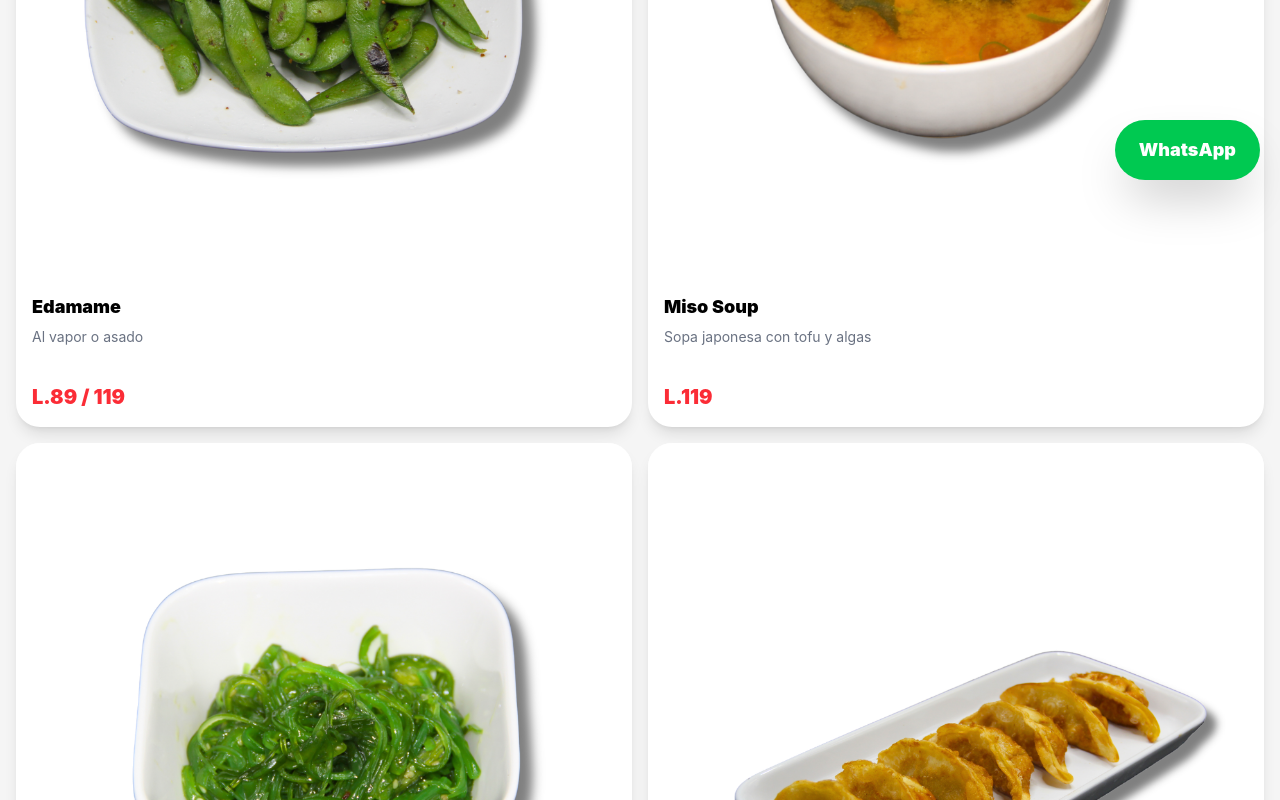
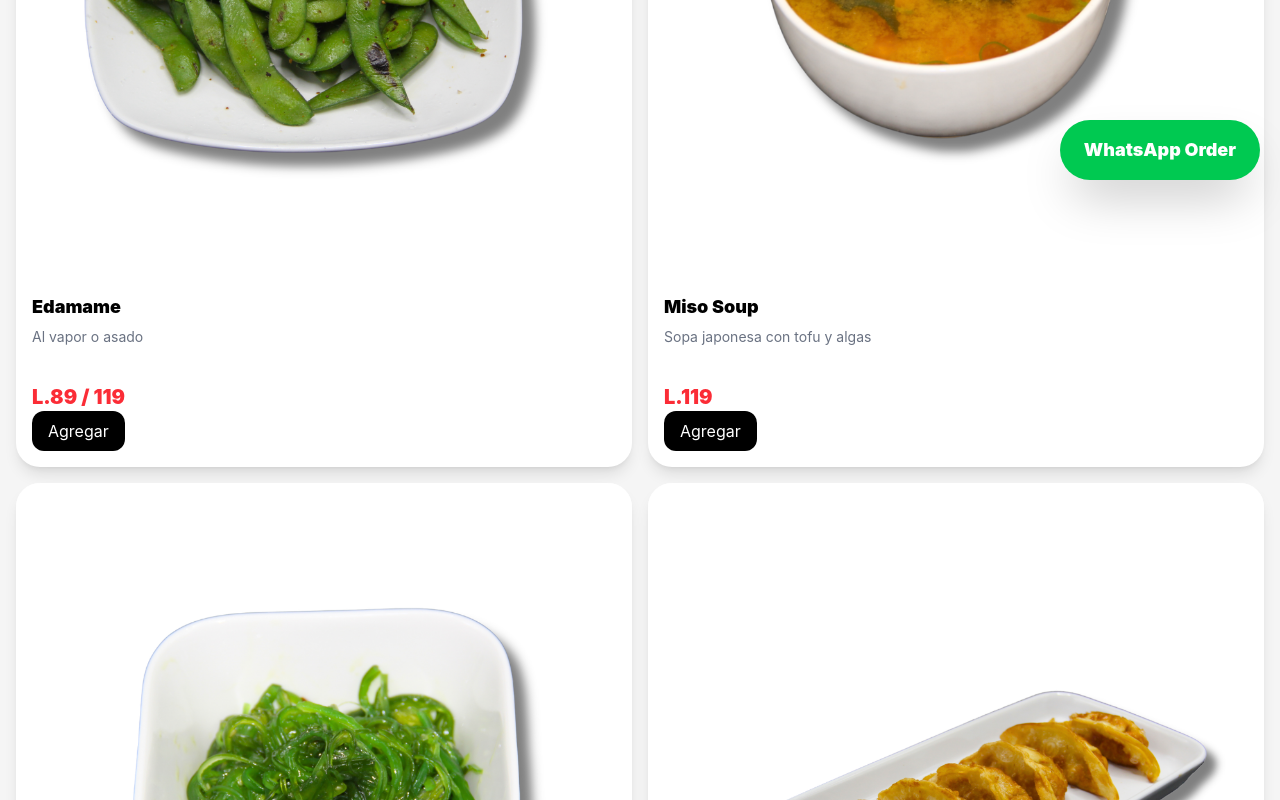
Before and after one commit to jackma0625/yamato-menu, a React (Vite) app: page / in a window 1280 px wide. Shown: the part 600-1400 px from the top of the page. Built offline with nearby package versions, Linux system fonts and the light colour scheme.

Commit message:
add whatsapp buy

```diff
--- a/src/App.jsx
+++ b/src/App.jsx
@@ -2,7 +2,10 @@ import { useState } from "react";
 import { categories } from "./menu";
 
 export default function App() {
-
+  const [cart, setCart] = useState([])
+  const addToCart = (item) => {
+    setCart([...cart, item])
+  }
   const [selected, setSelected] = useState("Entradas");
 
   return (
@@ -102,6 +105,13 @@ export default function App() {
                         <p className="text-red-500 font-black text-xl">
                           {item.price}
                         </p>
+                        <button
+                           onClick={() => addToCart(item)}
+                           className="bg-black text-white px-4 py-2 rounded-xl"
+                          >
+                           Agregar
+                        </button>
+
 
                       </div>
 
@@ -119,10 +129,18 @@ export default function App() {
 
       </div>
 
-      {/* WHATSAPP */}
-      <a
-        href="https://wa.me/50494340468"
-        target="_blank"
+      <button
+  onClick={() => {
+    const message = cart
+      .map((item) => `- ${item.name} ${item.price}`)
+      .join("\n")
+
+    const url = `https://wa.me/50494340468?text=${encodeURIComponent(
+      "Hola, quiero ordenar:\n\n" + message
+    )}`
+
+    window.open(url)
+  }}
   className="
     fixed
     bottom-5
@@ -137,8 +155,8 @@ export default function App() {
     text-lg
   "
 >
-        WhatsApp
-      </a>
+  WhatsApp Order
+</button>
 
     </div>
   );
```
Lines whose indentation alone changed are shown as unchanged.
